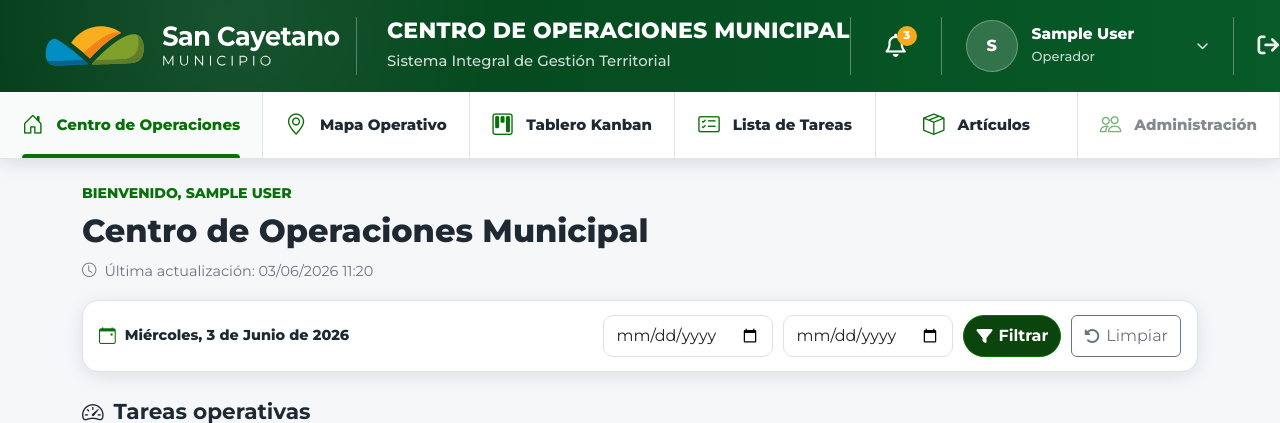
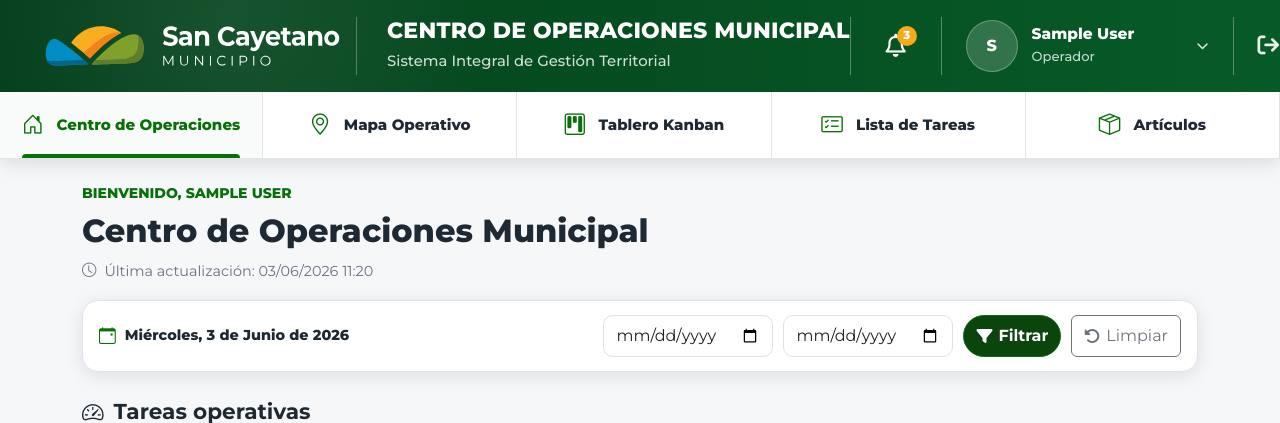
Before and after one commit to sorensenclara/centro-operaciones-municipio, a Django app: page / in a window 1280 px wide; the page is wider, and only the part inside the window is pictured. Shown: the top 423 px of that part. Run offline with Django 5.2, Linux system fonts and the light colour scheme; the visitor is signed in with stand-in values (Sample User, id 1); data that the repository does not hold is empty.

Commit message:
Comente Administracion en Base.html

```diff
--- a/static/css/style.css
+++ b/static/css/style.css
@@ -288,7 +288,7 @@ a {
 .municipal-menu {
     width: 100%;
     display: grid;
-    grid-template-columns: repeat(6, 1fr);
+    grid-template-columns: repeat(5, 1fr);
     align-items: stretch;
 }
 
--- a/templates/base.html
+++ b/templates/base.html
@@ -127,12 +127,12 @@
                         </a>
                     </li>
 
-                    <li class="nav-item">
+                    <!-- <li class="nav-item">
                         <a class="nav-link {% if request.resolver_match.url_name == 'admin' %}active{% endif %} {% if not user.is_administrador %}nav-link-disabled{% endif %}" href="{% if user.is_administrador %}/admin/{% else %}#{% endif %}" {% if user.is_administrador %}target="_blank"{% endif %}>
                             <i class="bi bi-people"></i>
                             Administración
                         </a>
-                    </li>
+                    </li>-->
 
                     <li class="mobile-user-info d-lg-none">
                         <div class="mobile-user-card">
```
